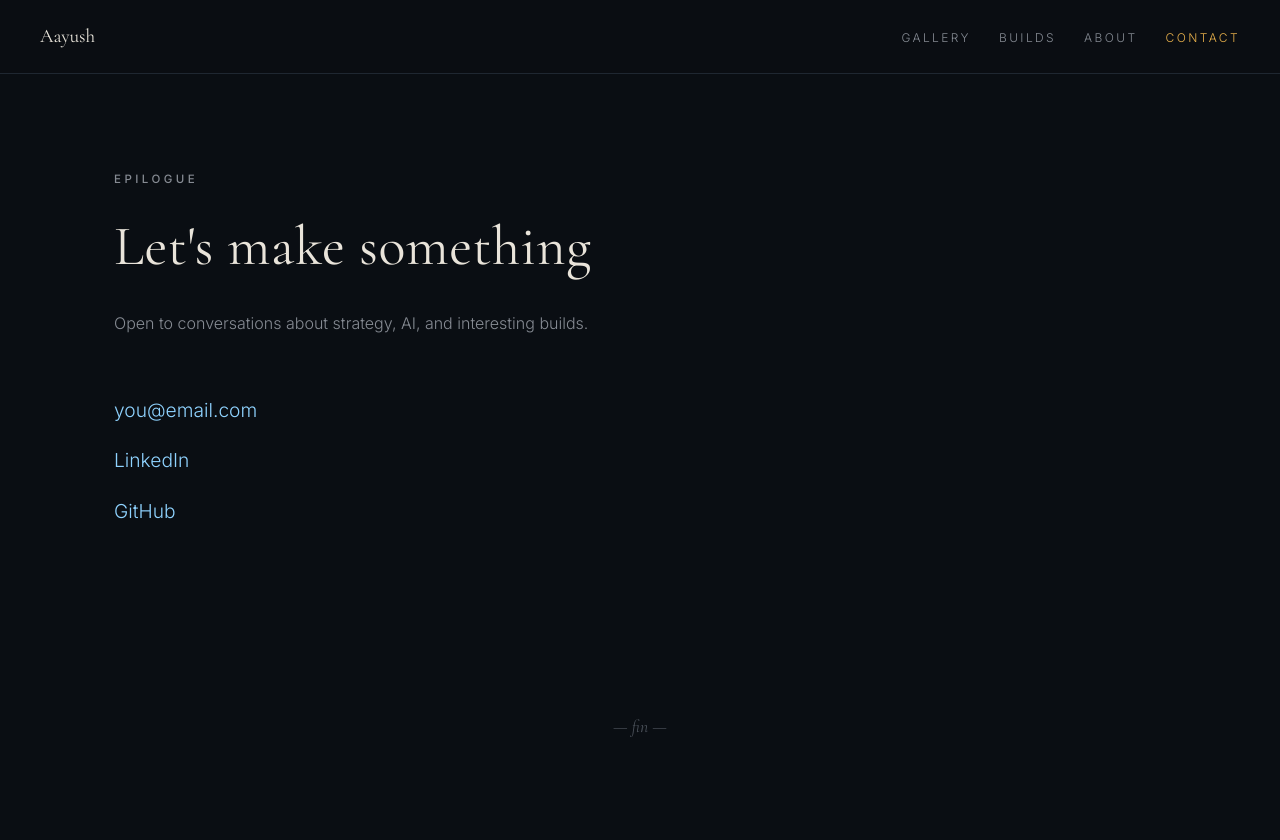
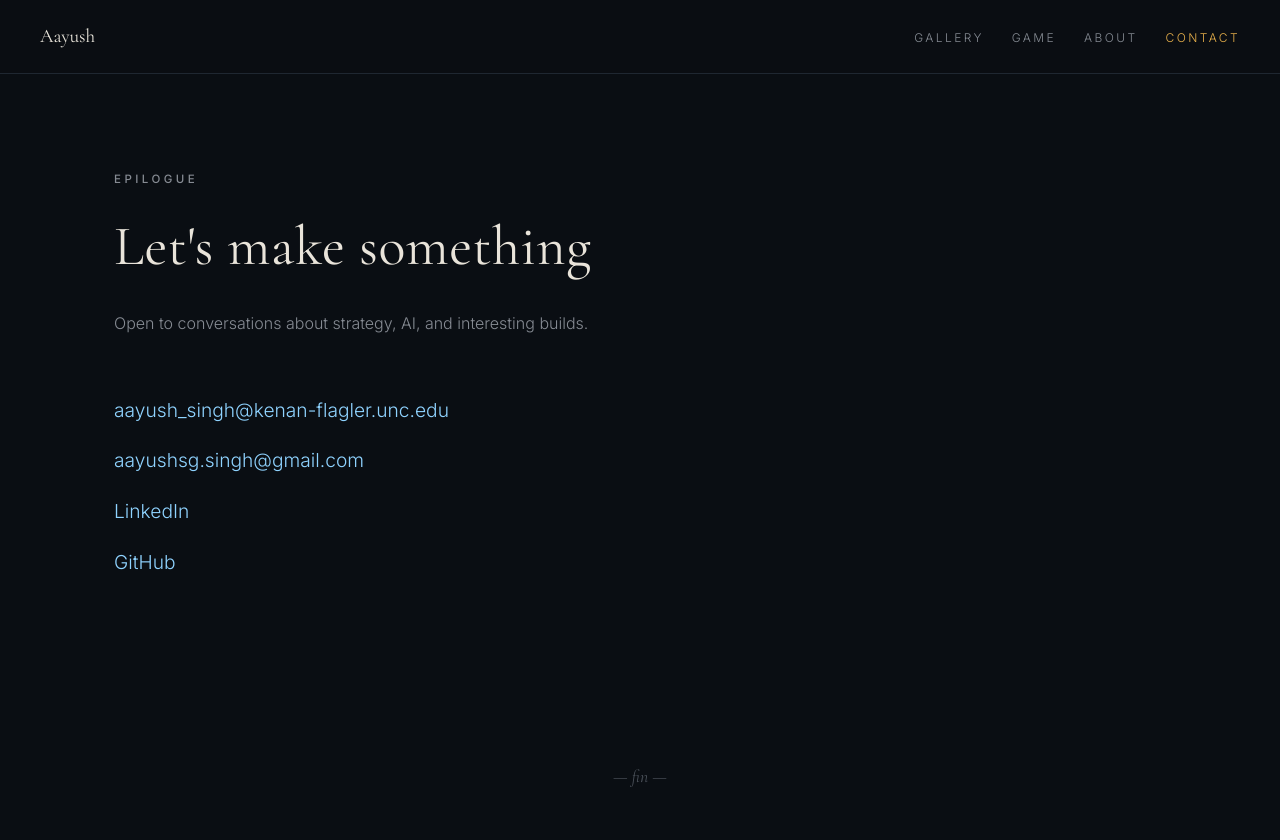
Before and after one commit to trickster-zero/A-You-Shhh.io, a plain HTML site: page contact.html in a window 1280 px wide. Before the commit the page ends 800 px from the top, so only its background shows below. Drawn offline with nearby package versions, Linux system fonts and the light colour scheme.

Commit message:
Update contact information and links in contact.html

```diff
--- a/contact.html
+++ b/contact.html
@@ -16,7 +16,7 @@
   <nav>
     <ul class="nav-links">
       <li><a href="gallery.html">Gallery</a></li>
-      <li><a href="builds.html">Builds</a></li>
+      <li><a href="game/index.html">Game</a></li>
       <li><a href="about.html">About</a></li>
       <li><a href="contact.html" class="active">Contact</a></li>
     </ul>
@@ -30,8 +30,9 @@
     <p class="intro">Open to conversations about strategy, AI, and interesting builds.</p>
   </div>
   <div class="contact-list">
-    <a href="mailto:you@email.com">you@email.com</a>
-    <a href="https://linkedin.com/in/yourprofile" target="_blank" rel="noopener">LinkedIn</a>
+    <a href="mailto:aayush_singh@kenan-flagler.unc.edu">aayush_singh@kenan-flagler.unc.edu</a>
+    <a href="mailto:aayushsg.singh@gmail.com">aayushsg.singh@gmail.com</a>
+    <a href="https://www.linkedin.com/in/iamaayushsingh/" target="_blank" rel="noopener">LinkedIn</a>
     <a href="https://github.com/trickster-zero" target="_blank" rel="noopener">GitHub</a>
   </div>
 </main>
```
